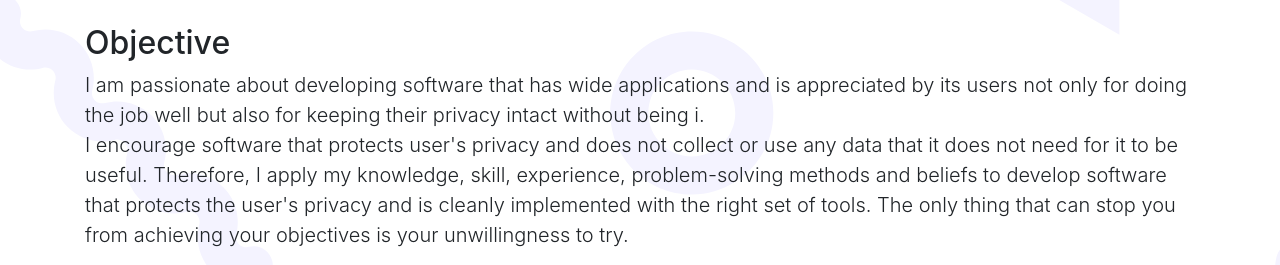
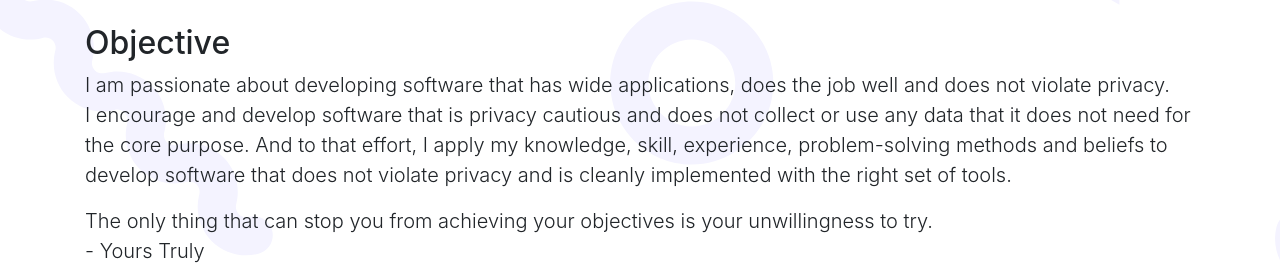
Before and after one commit to Sid-Sun/portfolio, a React (Create React App) app: page / in a window 1280 px wide. Shown: the part 566-831 px from the top of the page. Built offline with nearby package versions, Linux system fonts and the light colour scheme.

Commit message:
Fix typos
Signed-off-by: Sid Sun <sid@sidsun.com>

```diff
--- a/src/components/Home/Home.js
+++ b/src/components/Home/Home.js
@@ -89,14 +89,11 @@ export default class Home extends PureComponent {
                                 Objective
                             </h2>
                             <p className="lead">
-                                I am passionate about developing software that has wide applications and is appreciated
-                                by its users not only for doing the job well but also for keeping their privacy intact
-                                without being i. <br/>I encourage software that protects user's privacy and does not
-                                collect or use any data that it does not need for it to be useful. Therefore, I apply my
+                                I am passionate about developing software that has wide applications, does the job well
+                                and does not violate privacy. <br/>I encourage and develop software that is privacy cautious and
+                                does not collect or use any data that it does not need for the core purpose. And to that effort, I apply my
                                 knowledge, skill, experience, problem-solving methods and beliefs to develop software
-                                that protects the user's privacy and is cleanly implemented with the right set of tools.
-                                The only thing that can stop you from achieving your objectives is your unwillingness to
-                                try.
+                                that does not violate privacy and is cleanly implemented with the right set of tools.
                             </p>
                             <p className="lead">
                                 The only thing that can stop you from achieving your objectives is your unwillingness to
```
